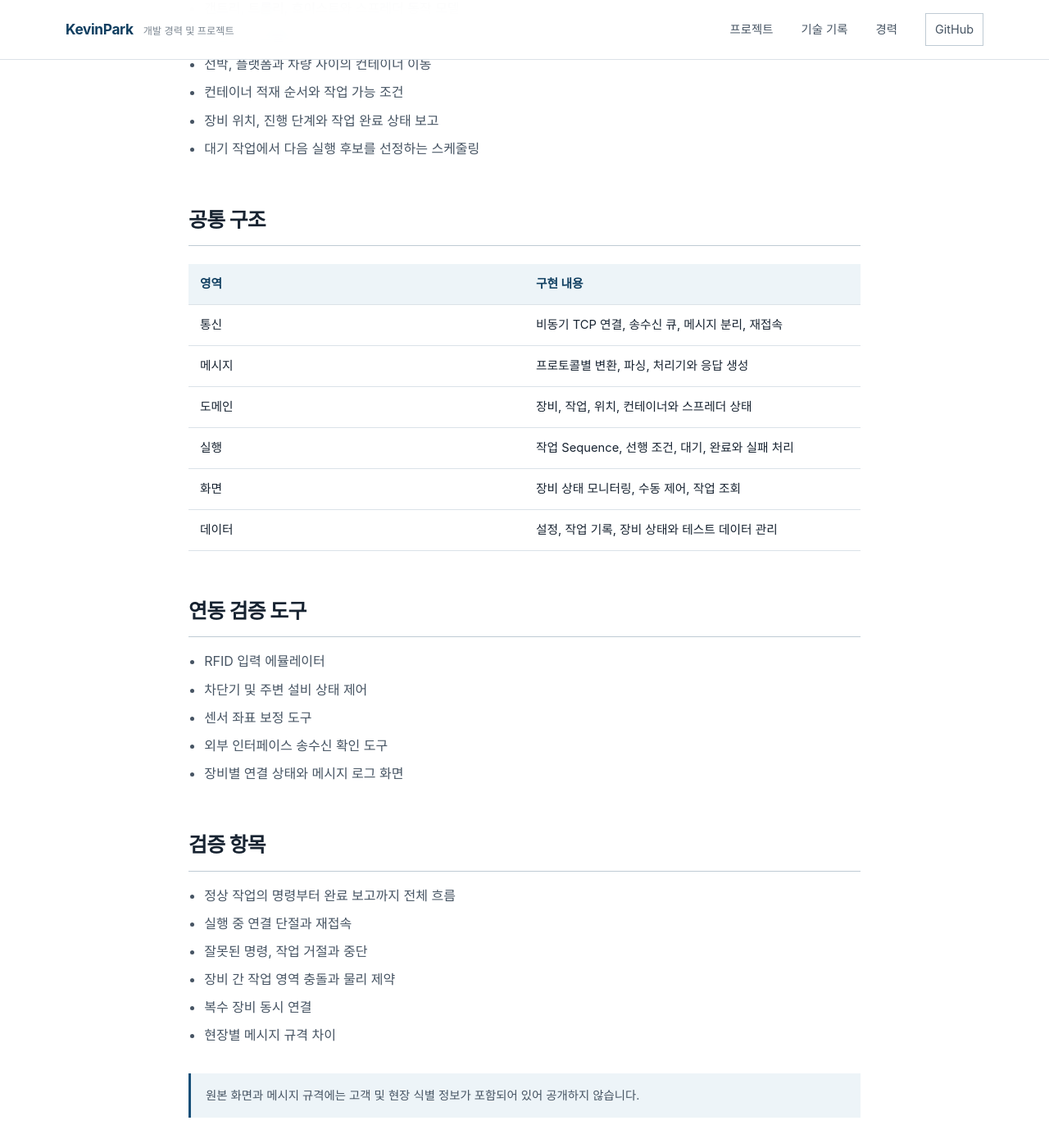
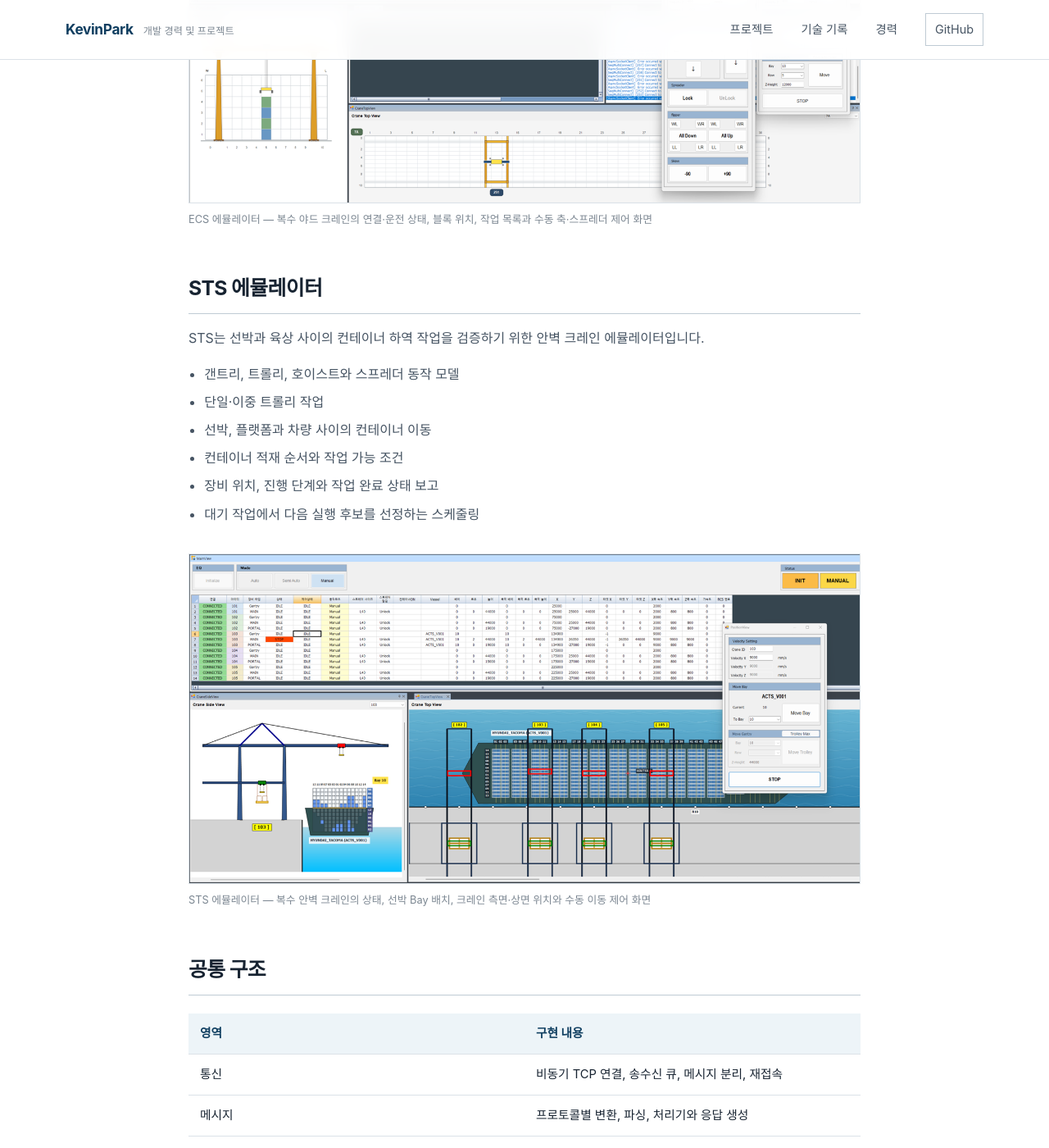
Before and after one commit to parkKevinSB/parkKevinSB.github.io, a Jekyll site: the page built from projects/equipment-emulators.md, in a window 1280 px wide and 1400 px high, scrolled down 1326 px. Shown: the whole window at 82% size. Built offline with Jekyll 4.4.1, drawn with Linux system fonts in a browser that asks for light colours.

Commit message:
Add ECS and STS emulator screenshots

```diff
--- a/projects/equipment-emulators.md
+++ b/projects/equipment-emulators.md
@@ -25,6 +25,11 @@ ECS는 야드 크레인의 실제 제어 프로그램을 대체하는 검증 대
 - 복수 크레인의 개별 통신 세션 관리
 - 현장별 메시지 변환과 장비 Profile 분리
 
+<figure class="evidence-figure">
+  <img src="{{ '/assets/images/projects/ecs-emulator.png' | relative_url }}" alt="ECS 야드 크레인 에뮬레이터 실행 화면">
+  <figcaption>ECS 에뮬레이터 — 복수 야드 크레인의 연결·운전 상태, 블록 위치, 작업 목록과 수동 축·스프레더 제어 화면</figcaption>
+</figure>
+
 ## STS 에뮬레이터
 
 STS는 선박과 육상 사이의 컨테이너 하역 작업을 검증하기 위한 안벽 크레인 에뮬레이터입니다.
@@ -35,6 +40,11 @@ STS는 선박과 육상 사이의 컨테이너 하역 작업을 검증하기 위
 - 컨테이너 적재 순서와 작업 가능 조건
 - 장비 위치, 진행 단계와 작업 완료 상태 보고
 - 대기 작업에서 다음 실행 후보를 선정하는 스케줄링
+
+<figure class="evidence-figure">
+  <img src="{{ '/assets/images/projects/sts-emulator.png' | relative_url }}" alt="STS 안벽 크레인 에뮬레이터 실행 화면">
+  <figcaption>STS 에뮬레이터 — 복수 안벽 크레인의 상태, 선박 Bay 배치, 크레인 측면·상면 위치와 수동 이동 제어 화면</figcaption>
+</figure>
 
 ## 공통 구조
 
```
Also changed, not shown: _posts/2026-07-28-port-equipment-emulator-suite.md (+10 -0 lines), assets/images/projects/ecs-emulator.png (added), assets/images/projects/sts-emulator.png (added).
